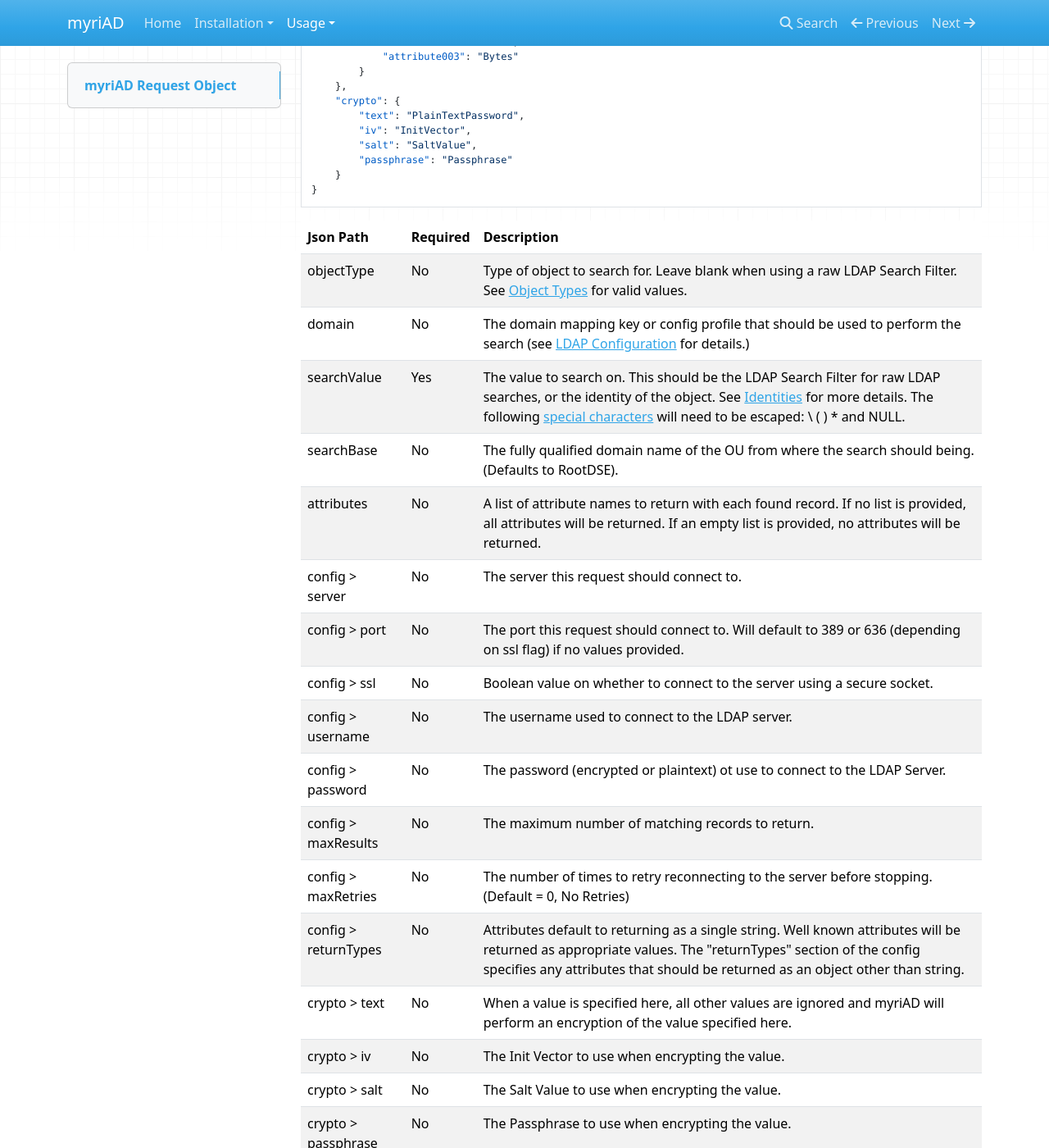
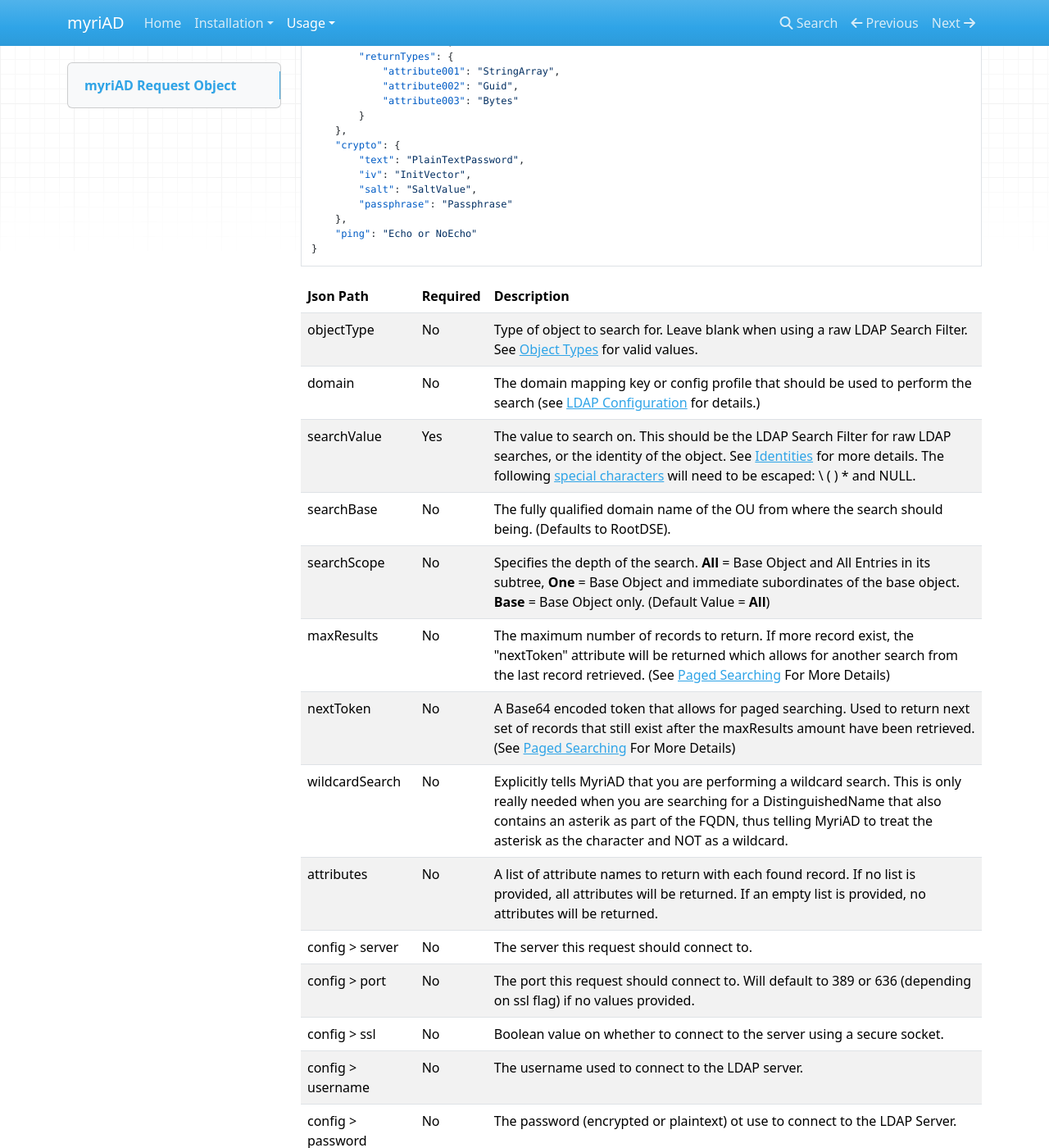
Before and after one commit to SynapseProject/myriad.docs, an MkDocs documentation site: the page built from docs/usage/request.md, in a window 1280 px wide and 1400 px high, scrolled down 553 px. Shown: the whole window at 82% size. Built offline with MkDocs 1.6.1, drawn with Linux system fonts in a browser that asks for light colours; nearby versions of some CDN libraries; old or Windows-style settings are respelled for this version of MkDocs; some of the changed text lies outside the part shown.

Commit message:
Added documentation for fields around paged searches.

`````diff
--- a/docs/usage/request.md
+++ b/docs/usage/request.md
@@ -8,6 +8,10 @@ The code behind myriAD receives a JSON object as its input.  Whether this is pas
     "domain": "DomainMappingKey",
     "searchValue": "SearchValue",
     "searchBase": "SearchBase",
+    "searchScope": "All, One or Base",
+    "maxResults": 10000,
+    "nextToken": "Base64 Encoded String To Continue Paged Search",
+    "wildcardSearch": false,
     "attributes": [
         "attribute001",
         "attribute002",
@@ -32,7 +35,8 @@ The code behind myriAD receives a JSON object as its input.  Whether this is pas
         "iv": "InitVector",
         "salt": "SaltValue",
         "passphrase": "Passphrase"
-    }
+    },
+    "ping": "Echo or NoEcho"
 }
 ````
 
@@ -42,19 +46,23 @@ The code behind myriAD receives a JSON object as its input.  Whether this is pas
 | domain | No | The domain mapping key or config profile that should be used to perform the search (see [LDAP Configuration](../install/aws.md#ldap-configuration) for details.)
 | searchValue | Yes | The value to search on.  This should be the LDAP Search Filter for raw LDAP searches, or the identity of the object.  See [Identities](#identities) for more details.  The following [special characters](#reserved-search-characters) will need to be escaped: \ ( ) * and NULL.
 | searchBase | No | The fully qualified domain name of the OU from where the search should being.  (Defaults to RootDSE).
+| searchScope | No | Specifies the depth of the search.  **All** = Base Object and All Entries in its subtree, **One** = Base Object and immediate subordinates of the base object.  **Base** = Base Object only.  (Default Value = **All**)
+| maxResults | No | The maximum number of records to return.  If more record exist, the "nextToken" attribute will be returned which allows for another search from the last record retrieved.  (See [Paged Searching](#paged-searching) For More Details)
+| nextToken | No | A Base64 encoded token that allows for paged searching.  Used to return next set of records that still exist after the maxResults amount have been retrieved. (See [Paged Searching](#paged-searching) For More Details)
+| wildcardSearch | No | Explicitly tells MyriAD that you are performing a wildcard search.  This is only really needed when you are searching for a DistinguishedName that also contains an asterik as part of the FQDN, thus telling MyriAD to treat the asterisk as the character and NOT as a wildcard.
 | attributes | No | A list of attribute names to return with each found record.  If no list is provided, all attributes will be returned.  If an empty list is provided, no attributes will be returned.
 | config > server | No | The server this request should connect to.
 | config > port | No | The port this request should connect to.  Will default to 389 or 636 (depending on ssl flag) if no values provided.
 | config > ssl | No | Boolean value on whether to connect to the server using a secure socket.
 | config > username | No | The username used to connect to the LDAP server.
 | config > password | No | The password (encrypted or plaintext) ot use to connect to the LDAP Server.
-| config > maxResults | No | The maximum number of matching records to return.
 | config > maxRetries | No | The number of times to retry reconnecting to the server before stopping. (Default = 0, No Retries)
 | config > returnTypes | No | Attributes default to returning as a single string.  Well known attributes will be returned as appropriate values.  The "returnTypes" section of the config specifies any attributes that should be returned as an object other than string.
 | crypto > text | No | When a value is specified here, all other values are ignored and myriAD will perform an encryption of the value specified here.
 | crypto > iv | No | The Init Vector to use when encrypting the value.
 | crypto > salt | No | The Salt Value to use when encrypting the value.
 | crypto > passphrase | No | The Passphrase to use when encrypting the value.
+| ping | No | This is a way to test connectivity to MyriAD.  It returns a "Hello" message with the current version of MyriAD.
 
 **NOTE :** The "config" and "crypto" sections will pull data from the default configuration and/or the domain specific configuration when values are not provided.
 
@@ -174,3 +182,22 @@ Response :
     ]
 }
 ```
+
+### Paged Searching
+
+Beginning with version 1.1.23165.0 of MyriAD, the ability to specify the maximum number of records you want returned, and the ability to make a 2nd search passing in a "nextToken" field to retrieve more records starting from the last record retrieved was introduced.
+
+This functionality, however, is HIGHLY dependant on the LDAP server's configuration as to whether it supports paged results (sometimes called LDAP Cookies).  In my testing observations, I've noticed that the token RARELY survives the LDAP connection being closed.  On busy servers, it also seems to be very short-lived, as the settings on the server's "Cookie Pool" are usually set low.
+
+When a token cannot be found, or the server does not support pagination, the error below will appear.
+
+```json
+{
+  "success": false,
+  "server": "ldaps://sandbox.local:636",
+  "searchBase": "OU=TooManyGroups,OU=Testing,DC=sandbox,DC=local",
+  "searchFilter": "(&(objectCategory=Group)(|(cn=*)(name=*)(sAMAccountName=*)))",
+  "message": "Unavailable Critical Extension",
+  "totalRecords": 0
+}
+```
`````
Also changed, not shown: other parts of docs/usage/request.md (+0 -1 lines), docs/usage/objectsearch.md (+14 -1 lines), docs/usage/response.md (+4 -1 lines).
